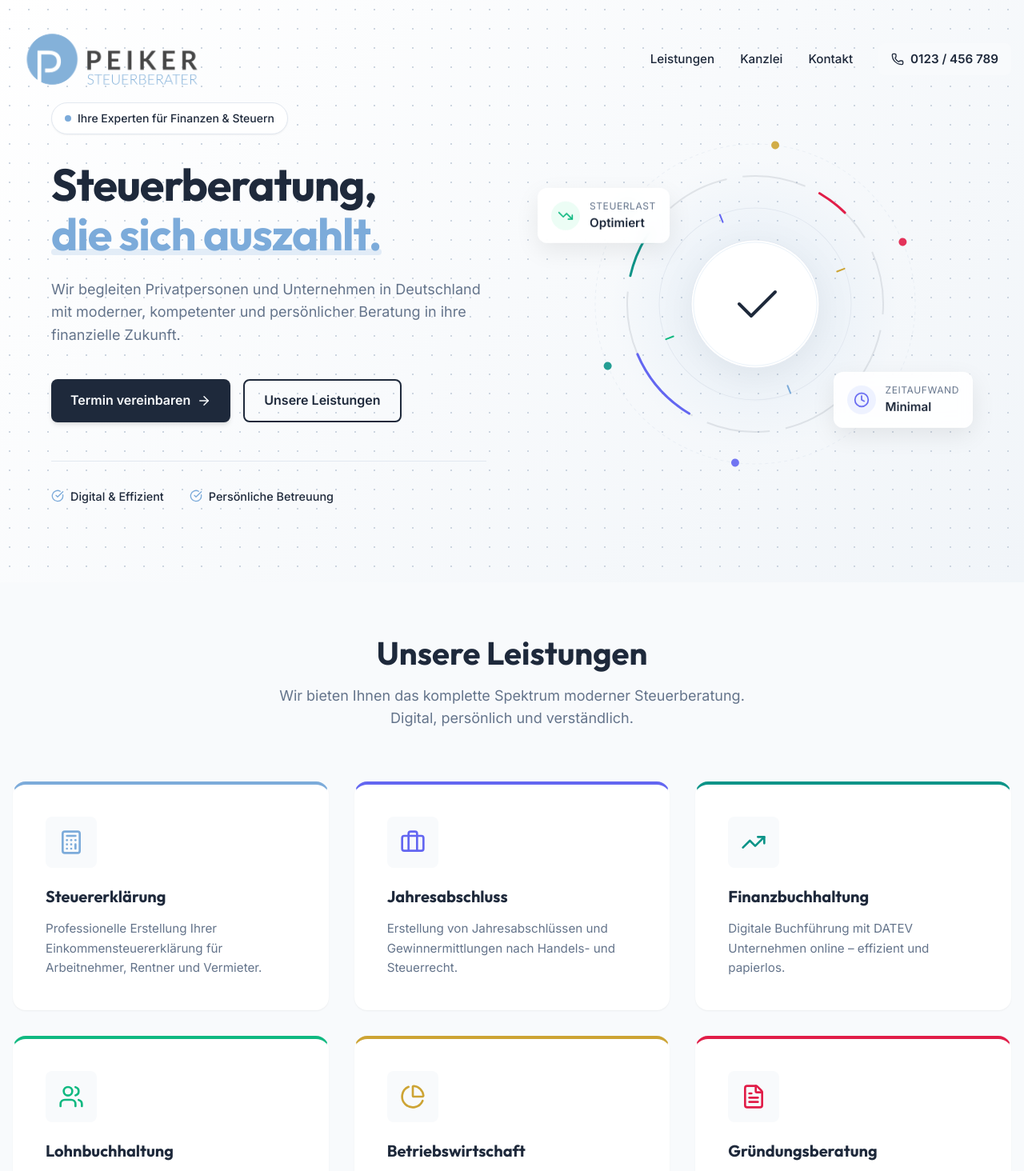
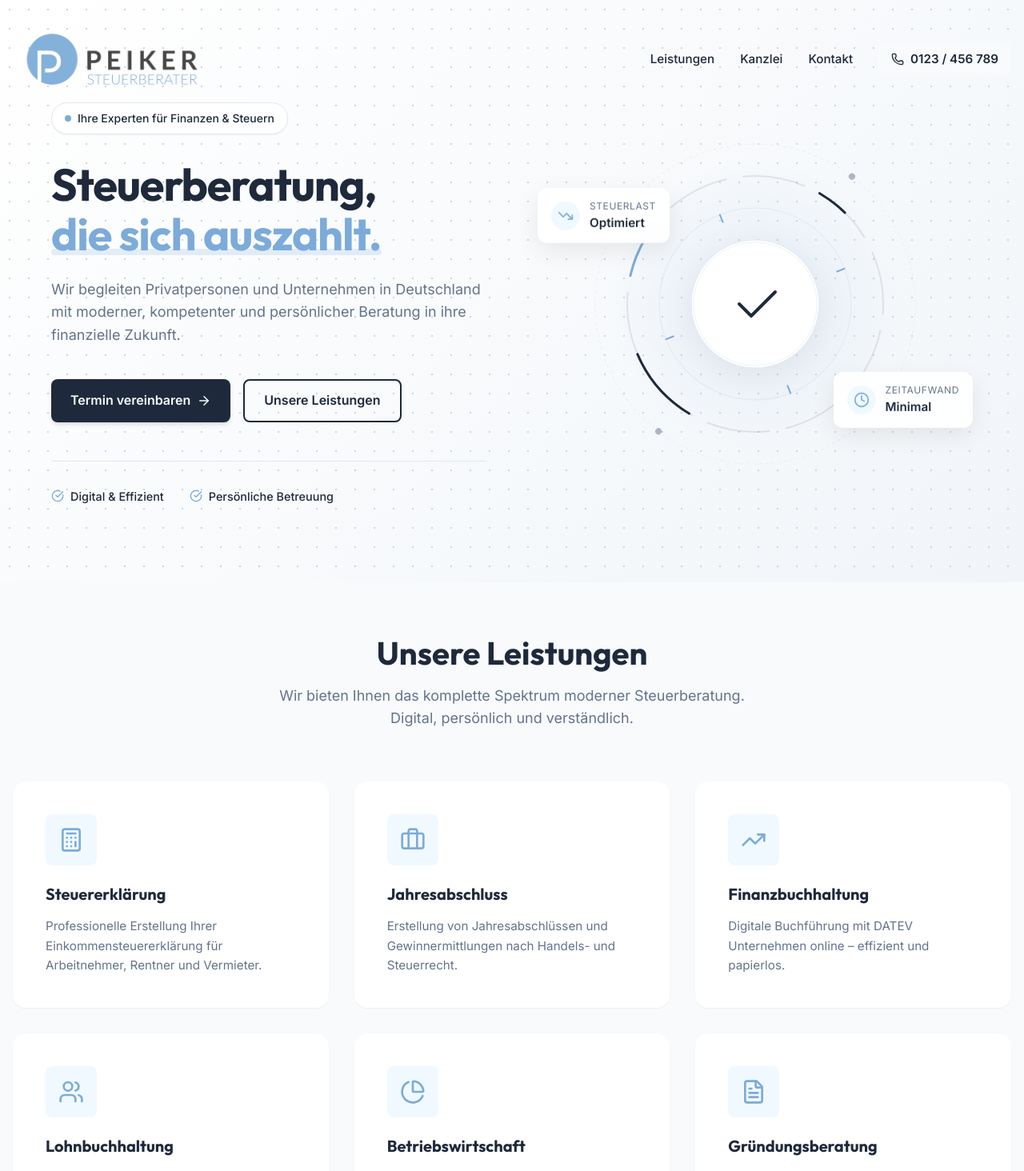
Before and after one commit to peiker-bit/Website, a React (Vite) app: page / in a window 1280 px wide. Shown: the top 1464 px of the page at 80% size. Built offline with nearby package versions, Linux system fonts and the light colour scheme.

Commit message:
initial commit

```diff
--- a/src/components/Hero.jsx
+++ b/src/components/Hero.jsx
@@ -107,8 +107,8 @@ const Hero = () => {
                                 transition={{ duration: 60, repeat: Infinity, ease: "linear" }}
                             >
                                 <circle cx="250" cy="250" r="200" stroke="var(--color-border)" strokeWidth="1" fill="none" strokeDasharray="4 4" opacity="0.6" />
-                                {[0, 60, 120, 180, 240, 300].map((deg, i) => (
-                                    <circle key={i} cx={250 + 200 * Math.cos(deg * Math.PI / 180)} cy={250 + 200 * Math.sin(deg * Math.PI / 180)} r="5" fill={['var(--color-accent)', 'var(--color-indigo)', 'var(--color-secondary)', 'var(--color-emerald)', 'var(--color-gold)', 'var(--color-rose)'][i]} opacity="0.9" />
+                                {[0, 90, 180, 270].map((deg, i) => (
+                                    <circle key={i} cx={250 + 200 * Math.cos(deg * Math.PI / 180)} cy={250 + 200 * Math.sin(deg * Math.PI / 180)} r="4" fill="var(--color-text-muted)" opacity="0.5" />
                                 ))}
                             </motion.g>
 
@@ -125,9 +125,9 @@ const Hero = () => {
                             >
                                 <circle cx="250" cy="250" r="160" stroke="var(--color-primary)" strokeWidth="2" fill="none" strokeDasharray="80 20" opacity="0.1" />
                                 {/* Segments representing data blocks */}
-                                <circle cx="250" cy="250" r="160" stroke="var(--color-indigo)" strokeWidth="3" fill="none" strokeDasharray="100 905" strokeLinecap="round" />
-                                <circle cx="250" cy="250" r="160" stroke="var(--color-secondary)" strokeWidth="3" fill="none" strokeDasharray="60 945" strokeDashoffset="-200" strokeLinecap="round" />
-                                <circle cx="250" cy="250" r="160" stroke="var(--color-rose)" strokeWidth="3" fill="none" strokeDasharray="40 965" strokeDashoffset="-500" strokeLinecap="round" />
+                                <circle cx="250" cy="250" r="160" stroke="var(--color-primary)" strokeWidth="3" fill="none" strokeDasharray="100 905" strokeLinecap="round" />
+                                <circle cx="250" cy="250" r="160" stroke="var(--color-accent)" strokeWidth="3" fill="none" strokeDasharray="60 945" strokeDashoffset="-200" strokeLinecap="round" />
+                                <circle cx="250" cy="250" r="160" stroke="var(--color-primary)" strokeWidth="3" fill="none" strokeDasharray="40 965" strokeDashoffset="-500" strokeLinecap="round" />
                             </motion.g>
 
                             {/* Inner Ring - Rapid Data Flow */}
@@ -137,10 +137,10 @@ const Hero = () => {
                                 transition={{ duration: 20, repeat: Infinity, ease: "linear" }}
                             >
                                 <circle cx="250" cy="250" r="120" stroke="var(--color-border)" strokeWidth="1" fill="none" />
-                                <path d="M250,130 L250,140" stroke="var(--color-emerald)" strokeWidth="2" strokeLinecap="round" />
-                                <path d="M250,360 L250,370" stroke="var(--color-gold)" strokeWidth="2" strokeLinecap="round" />
+                                <path d="M250,130 L250,140" stroke="var(--color-accent)" strokeWidth="2" strokeLinecap="round" />
+                                <path d="M250,360 L250,370" stroke="var(--color-accent)" strokeWidth="2" strokeLinecap="round" />
                                 <path d="M130,250 L140,250" stroke="var(--color-accent)" strokeWidth="2" strokeLinecap="round" />
-                                <path d="M360,250 L370,250" stroke="var(--color-indigo)" strokeWidth="2" strokeLinecap="round" />
+                                <path d="M360,250 L370,250" stroke="var(--color-accent)" strokeWidth="2" strokeLinecap="round" />
                             </motion.g>
 
                             {/* Center Icon - Dynamic Pulse */}
@@ -171,7 +171,7 @@ const Hero = () => {
                                 y: { duration: 4, repeat: Infinity, ease: "easeInOut" }
                             }}
                         >
-                            <div className="card-icon icon-optimize" style={{ color: 'var(--color-emerald)', background: '#ECFDF5' }}>
+                            <div className="card-icon icon-optimize" style={{ color: 'var(--color-accent)', background: '#F0F9FF' }}>
                                 <TrendingDown size={20} />
                             </div>
                             <div className="card-content">
@@ -189,7 +189,7 @@ const Hero = () => {
                                 y: { duration: 5, repeat: Infinity, ease: "easeInOut", delay: 1 }
                             }}
                         >
-                            <div className="card-icon icon-secure" style={{ color: 'var(--color-indigo)', background: '#EEF2FF' }}>
+                            <div className="card-icon icon-secure" style={{ color: 'var(--color-accent)', background: '#F0F9FF' }}>
                                 <Clock size={20} />
                             </div>
                             <div className="card-content">
--- a/src/components/Services.jsx
+++ b/src/components/Services.jsx
@@ -7,38 +7,32 @@ const services = [
   {
     icon: <Calculator size={32} />,
     title: 'Steuererklärung',
-    desc: 'Professionelle Erstellung Ihrer Einkommensteuererklärung für Arbeitnehmer, Rentner und Vermieter.',
-    color: 'var(--color-accent)' // Blue
+    desc: 'Professionelle Erstellung Ihrer Einkommensteuererklärung für Arbeitnehmer, Rentner und Vermieter.'
   },
   {
     icon: <Briefcase size={32} />,
     title: 'Jahresabschluss',
-    desc: 'Erstellung von Jahresabschlüssen und Gewinnermittlungen nach Handels- und Steuerrecht.',
-    color: 'var(--color-indigo)' // Indigo
+    desc: 'Erstellung von Jahresabschlüssen und Gewinnermittlungen nach Handels- und Steuerrecht.'
   },
   {
     icon: <TrendingUp size={32} />,
     title: 'Finanzbuchhaltung',
-    desc: 'Digitale Buchführung mit DATEV Unternehmen online – effizient und papierlos.',
-    color: 'var(--color-secondary)' // Teal
+    desc: 'Digitale Buchführung mit DATEV Unternehmen online – effizient und papierlos.'
   },
   {
     icon: <Users size={32} />,
     title: 'Lohnbuchhaltung',
-    desc: 'Zuverlässige Lohn- und Gehaltsabrechnungen inkl. aller Meldungen.',
-    color: 'var(--color-emerald)' // Green
+    desc: 'Zuverlässige Lohn- und Gehaltsabrechnungen inkl. aller Meldungen.'
   },
   {
     icon: <PieChart size={32} />,
     title: 'Betriebswirtschaft',
-    desc: 'Analyse Ihrer Zahlen und Beratung zur Unternehmenssteuerung und Liquidität.',
-    color: 'var(--color-gold)' // Gold
+    desc: 'Analyse Ihrer Zahlen und Beratung zur Unternehmenssteuerung und Liquidität.'
   },
   {
     icon: <FileText size={32} />,
     title: 'Gründungsberatung',
-    desc: 'Starten Sie erfolgreich in die Selbstständigkeit mit unserem Gründer-Coaching.',
-    color: 'var(--color-rose)' // Red/Pink
+    desc: 'Starten Sie erfolgreich in die Selbstständigkeit mit unserem Gründer-Coaching.'
   }
 ];
 
@@ -82,13 +76,12 @@ const Services = () => {
               key={index}
               variants={item}
               className="service-card"
-              style={{ borderTopColor: service.color }}
               whileHover={{
-                y: -10,
-                boxShadow: "0 20px 25px -5px rgb(0 0 0 / 0.1), 0 8px 10px -6px rgb(0 0 0 / 0.1)"
+                y: -5,
+                boxShadow: "0 20px 40px -5px rgba(14, 42, 71, 0.05)"
               }}
             >
-              <div className="service-icon" style={{ color: service.color }}>{service.icon}</div>
+              <div className="service-icon">{service.icon}</div>
               <h3>{service.title}</h3>
               <p>{service.desc}</p>
             </motion.div>
@@ -129,27 +122,33 @@ const Services = () => {
           padding: 2.5rem;
           border-radius: var(--radius-lg);
           box-shadow: var(--shadow-sm);
-          transition: border-color 0.3s ease; /* Removed transform and box-shadow here as framer handles it */
-          border: 1px solid transparent;
+          transition: all 0.3s ease;
+          border: 1px solid transparent; /* Replaced border-top with subtle full border on hover */
           position: relative;
           overflow: hidden;
-          border-top: 4px solid var(--color-accent);
         }
 
         .service-card:hover {
-          border-color: var(--color-border);
+          border-color: var(--color-accent); /* Blue glow on hover */
         }
 
         .service-icon {
           width: 64px;
           height: 64px;
-          background: var(--color-bg-light);
+          background: #F0F9FF; /* Light blue background by default */
+          color: var(--color-accent);
           display: flex;
           align-items: center;
           justify-content: center;
           border-radius: var(--radius-md);
           margin-bottom: 1.5rem;
           transition: all 0.3s ease;
+        }
+
+        .service-card:hover .service-icon {
+            background: var(--color-accent);
+            color: white;
+            transform: scale(1.1); /* Slight pop for the icon */
         }
 
         .service-card:hover .service-icon {
```
